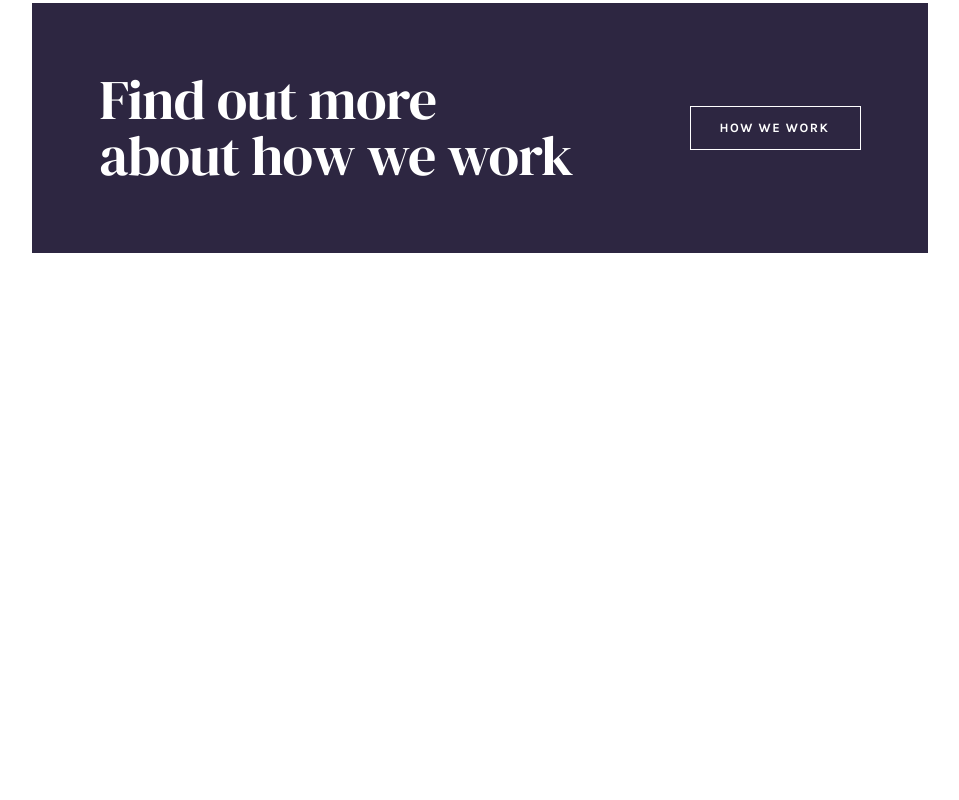
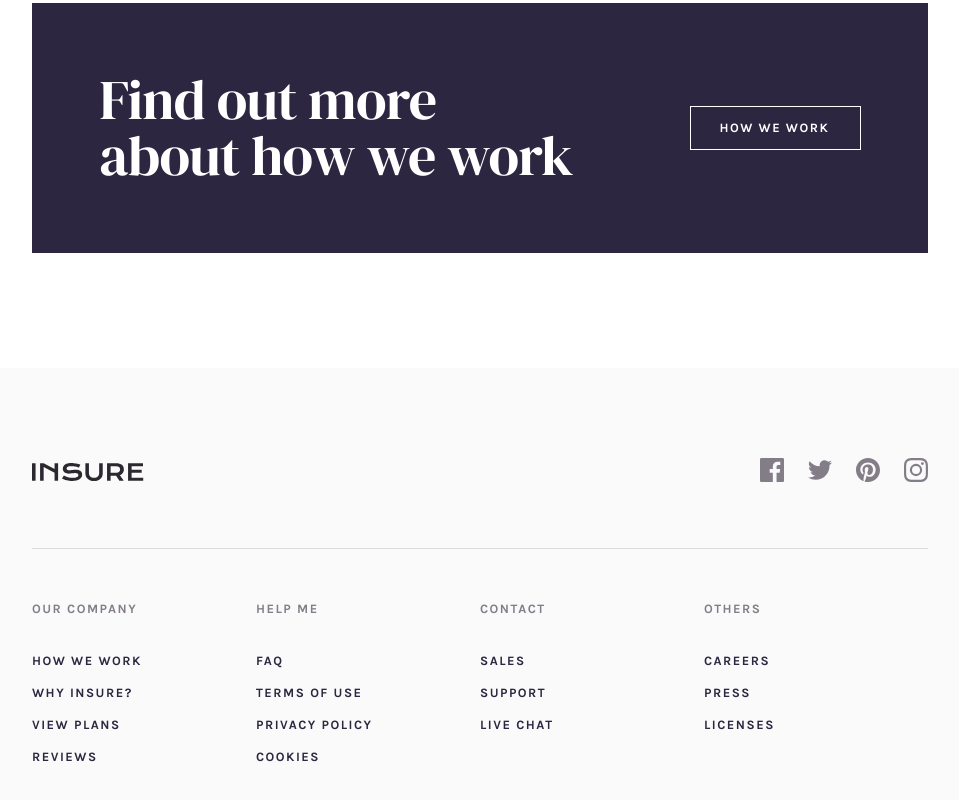
Before and after one commit to Jorai33/Insure-Landing-Page, a React (Create React App) app: page / in a window 1280 px wide. Shown: the part 1648-2448 px from the top of the page, without its empty margins (160-1119 px from the left). Before the commit the page ends 2016 px from the top, so only its background shows below. Built offline with nearby package versions, Linux system fonts and the light colour scheme.

Commit message:
Footer Completed

```diff
--- a/src/App.js
+++ b/src/App.js
@@ -7,6 +7,10 @@
 import snappyProcess from "../src/images/icon-snappy-process.svg";
 import prices from "../src/images/icon-affordable-prices.svg";
 import peopleFirst from "../src/images/icon-people-first.svg";
+import facebook from "../src/images/icon-facebook.svg";
+import twitter from "../src/images/icon-twitter.svg";
+import pinterest from "../src/images/icon-pinterest.svg";
+import instagram from "../src/images/icon-instagram.svg";
 
 // import { IntroPattern } from "./styles/Shapes";
 // import introPattern from "../src/images/bg-pattern-intro-right-desktop.svg";
@@ -40,9 +44,10 @@
 
 const Navbar = styled.ul`
   display: flex;
+  align-items: center;
   gap: 1.5rem;
 
-  li {
+  /* li {
     font-family: "Karla", sans-serif;
     font-weight: 700;
     font-size: 0.8rem;
@@ -50,7 +55,7 @@
     letter-spacing: 1.5px;
     color: #837d88;
     text-transform: uppercase;
-  }
+  } */
 
   & > :last-child {
     a {
@@ -150,9 +155,11 @@
 const Quality = styled.h2`
   color: #2c2830;
   margin-bottom: 1rem;
+  text-transform: none;
 `;
 
 const QualityDesc = styled.p`
+text-transform: none;
   color: #837d88;
 `;
 
@@ -175,14 +182,54 @@
   display: flex;
   align-items: center;
   justify-content: space-between;
-
 `;
 
 const WorkButton = styled(PlansButton)`
   /* text-align: center; */
   width: 10.7rem;
+`;
+
+const Footer = styled.footer`
+  width: 100%;
+  height: 30rem;
+  background-color: #fafafa;
+  padding-top: 4rem;
+`;
+
+const FooterContainer = styled(Container)`
+`;
+
+const FooterHeader = styled(Header)`
 
 `;
+
+const FooterLine = styled(Line)`
+  width: 100%;
+  background: #DADADA;
+  margin-top: 2.25rem;
+  margin-bottom: 3rem;
+`;
+
+const LastInfo = styled.div`
+  display: grid;
+  grid-template-columns: repeat(4, 1fr);
+`;
+
+const Company = styled.ul`
+  &>:first-child{
+    margin-bottom: 2.25rem;
+  }
+
+  &>:nth-child(n+2){
+    color: #2D2641;
+    margin-bottom: 1rem;
+  }
+
+`;
+
+const Help = styled(Company)``;
+const Contact= styled(Company)``;
+const Others = styled(Company)``;
 
 function App() {
   return (
@@ -268,6 +315,64 @@
             </BannerContainer>
           </Banner>
         </DescriptionContainer>
+        <Footer>
+          <FooterContainer>
+            <FooterHeader>
+              <Logo />
+              <Navbar>
+                <li>
+                  <img src={facebook} alt="facebook" />
+                </li>
+                <li>
+                  <img src={twitter} alt="twitter" />
+                </li>
+                <li>
+                  <img src={pinterest} alt="pinterest" />
+                </li>
+                <li>
+                  <img src={instagram} alt="instagram" />
+                </li>
+              </Navbar>
+            </FooterHeader>
+            <FooterLine />
+            <LastInfo>
+              <Company>
+
+                  <li>OUR COMPANY</li>
+                  <li>HOW WE WORK</li>
+                  <li>WHY INSURE?</li>
+                  <li>VIEW PLANS</li>
+                  <li>REVIEWS</li>
+
+              </Company>
+              <Help>
+
+                  <li>HELP ME</li>
+                  <li>FAQ</li>
+                  <li>TERMS OF USE</li>
+                  <li>PRIVACY POLICY</li>
+                  <li>COOKIES</li>
+
+              </Help>
+              <Contact>
+
+                  <li>CONTACT</li>
+                  <li>SALES</li>
+                  <li>SUPPORT</li>
+                  <li>LIVE CHAT</li>
+
+              </Contact>
+              <Others>
+
+                  <li>OTHERS</li>
+                  <li>CAREERS</li>
+                  <li>PRESS</li>
+                  <li>LICENSES</li>
+
+              </Others>
+            </LastInfo>
+          </FooterContainer>
+        </Footer>
       </MainContainer>
     </ThemeProvider>
   );
--- a/src/styles/globalStyle.js
+++ b/src/styles/globalStyle.js
@@ -9,6 +9,7 @@
 
  body{
      font-size: 16px;
+     overflow-x: hidden;
  }
 
  h1 {
@@ -46,6 +47,13 @@
 
  li{
      list-style: none;
+     font-family: "Karla", sans-serif;
+    font-weight: 700;
+    font-size: 0.8rem;
+    line-height: 1rem;
+    letter-spacing: 1.5px;
+    color: #837d88;
+    text-transform: uppercase;
  }
 
  a{
```
